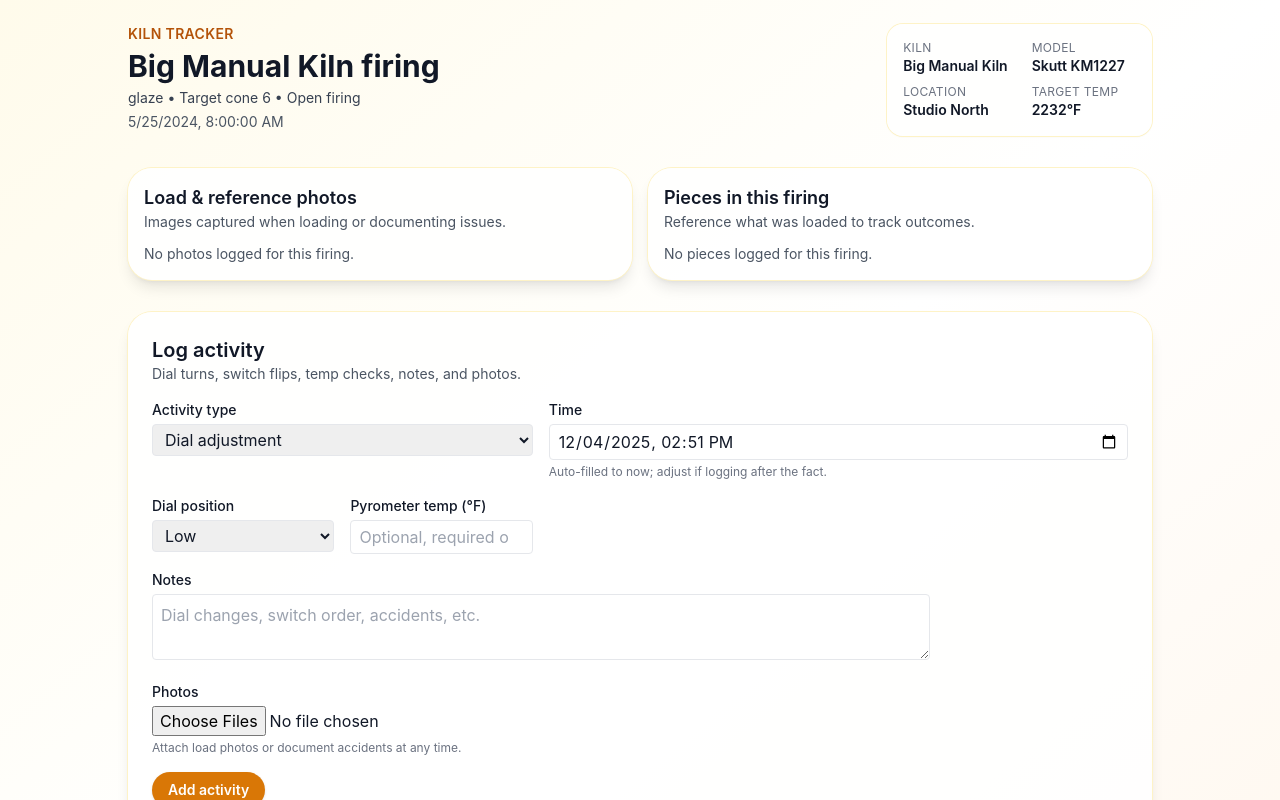
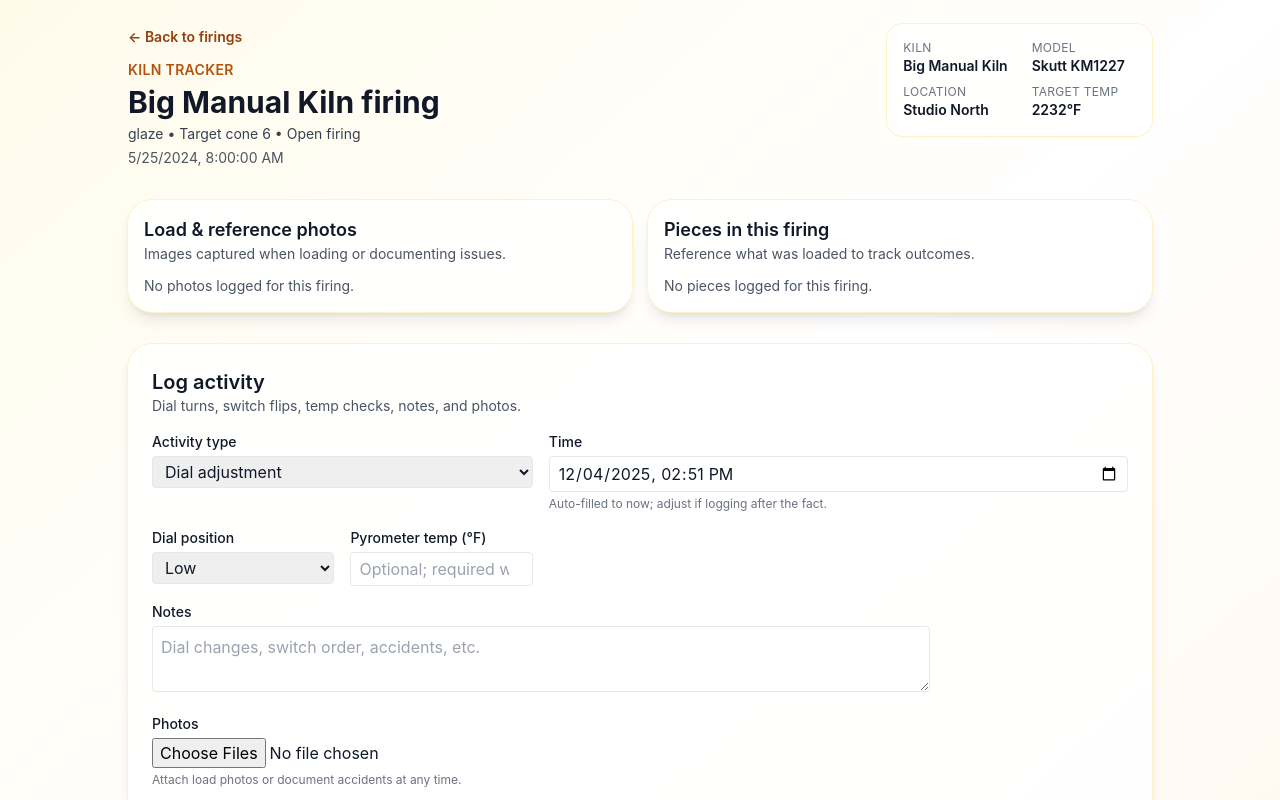
Before and after one commit to jdin9/KilnTracker, a Next.js app: page /firings/1 in a window 1280 px wide. Shown: the top 800 px of the page. Built offline with nearby package versions, Linux system fonts and the light colour scheme.

Commit message:
Update firing tracker back link

```diff
--- a/src/app/firings/[id]/page.tsx
+++ b/src/app/firings/[id]/page.tsx
@@ -1,9 +1,10 @@
 'use client';
 
 import React, { useEffect, useMemo, useState } from "react";
+import Link from "next/link";
 import { notFound } from "next/navigation";
 
-type ActivityType = "dial" | "switch" | "temp" | "note" | "shutdown";
+type ActivityType = "dial" | "switch" | "temp" | "note" | "shutdown" | "close";
 
 type Activity = {
   id: string;
@@ -285,9 +286,14 @@ export default function FiringDetailPage({ params }: { params: { id: string } })
 
     setActivities((prev) => [...prev, activity]);
 
-    if (form.type === "shutdown") {
+    if (form.type === "close") {
       const endTime = new Date(form.timestamp).toISOString();
-      const updatedFiring: Firing = { ...firing, status: "closed", endTime, maxTemp: activity.pyrometerTemp };
+      const updatedFiring: Firing = {
+        ...firing,
+        status: "closed",
+        endTime,
+        maxTemp: activity.pyrometerTemp ?? firing.maxTemp,
+      };
       setFiring(updatedFiring);
 
       if (typeof window !== "undefined") {
@@ -309,7 +315,7 @@ export default function FiringDetailPage({ params }: { params: { id: string } })
           ...firing,
           status: "closed",
           endTime,
-          maxTemp: activity.pyrometerTemp,
+          maxTemp: activity.pyrometerTemp ?? firing.maxTemp,
         };
         window.localStorage.setItem(
           HISTORY_DETAIL_KEY,
@@ -334,7 +340,7 @@ export default function FiringDetailPage({ params }: { params: { id: string } })
               firingType: firing.firingType,
               targetCone: firing.targetCone,
               targetTemp: firing.targetTemp,
-              tempReached: activity.pyrometerTemp,
+              tempReached: activity.pyrometerTemp ?? firing.maxTemp,
               status: "Completed",
               endTime,
             },
@@ -356,6 +362,13 @@ export default function FiringDetailPage({ params }: { params: { id: string } })
     <main className="bg-gradient-to-br from-amber-50 via-white to-orange-50 p-6">
       <div className="mx-auto max-w-5xl space-y-8">
         <header className="flex flex-col gap-2 sm:flex-row sm:items-start sm:justify-between">
+          <div className="space-y-3">
+            <Link
+              href="/kiln"
+              className="inline-flex w-fit items-center gap-2 text-sm font-semibold text-amber-800 underline-offset-4 hover:underline"
+            >
+              ← Back to firings
+            </Link>
             <div className="space-y-1">
               <p className="text-sm font-semibold uppercase tracking-wide text-amber-700">Kiln Tracker</p>
               <h1 className="text-3xl font-bold text-gray-900">{firing.kilnName} firing</h1>
@@ -366,6 +379,7 @@ export default function FiringDetailPage({ params }: { params: { id: string } })
                 {new Date(firing.startTime).toLocaleString()}
                 {firing.endTime && ` → ${new Date(firing.endTime).toLocaleString()}`} {firing.maxTemp && `| Max temp ${firing.maxTemp}°F`}
               </p>
+            </div>
           </div>
           <div className="rounded-2xl bg-white/80 p-4 shadow-sm ring-1 ring-amber-100">
             <dl className="grid grid-cols-2 gap-x-6 gap-y-2 text-sm text-gray-700">
@@ -462,6 +476,7 @@ export default function FiringDetailPage({ params }: { params: { id: string } })
                   <option value="temp">Temperature reading</option>
                   <option value="note">Note</option>
                   <option value="shutdown">Turn kiln off</option>
+                  <option value="close">Close firing (no more actions)</option>
                 </select>
               </div>
 
@@ -523,7 +538,7 @@ export default function FiringDetailPage({ params }: { params: { id: string } })
                   className="w-full rounded border px-2 py-1"
                   value={form.pyrometerTemp}
                   onChange={(e) => setForm({ ...form, pyrometerTemp: e.target.value })}
-                  placeholder="Optional, required on shutdown"
+                  placeholder="Optional; required when turning kiln off"
                 />
               </div>
 
```
Lines whose indentation alone changed are shown as unchanged.
